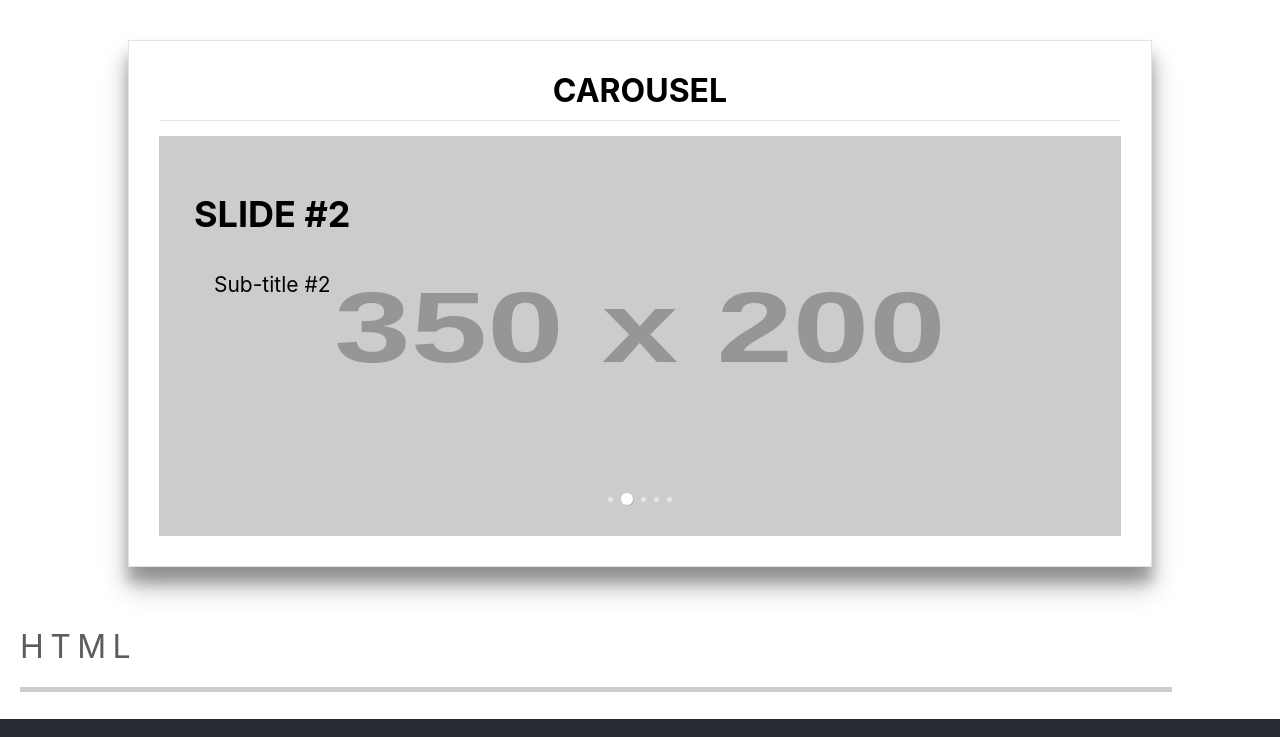
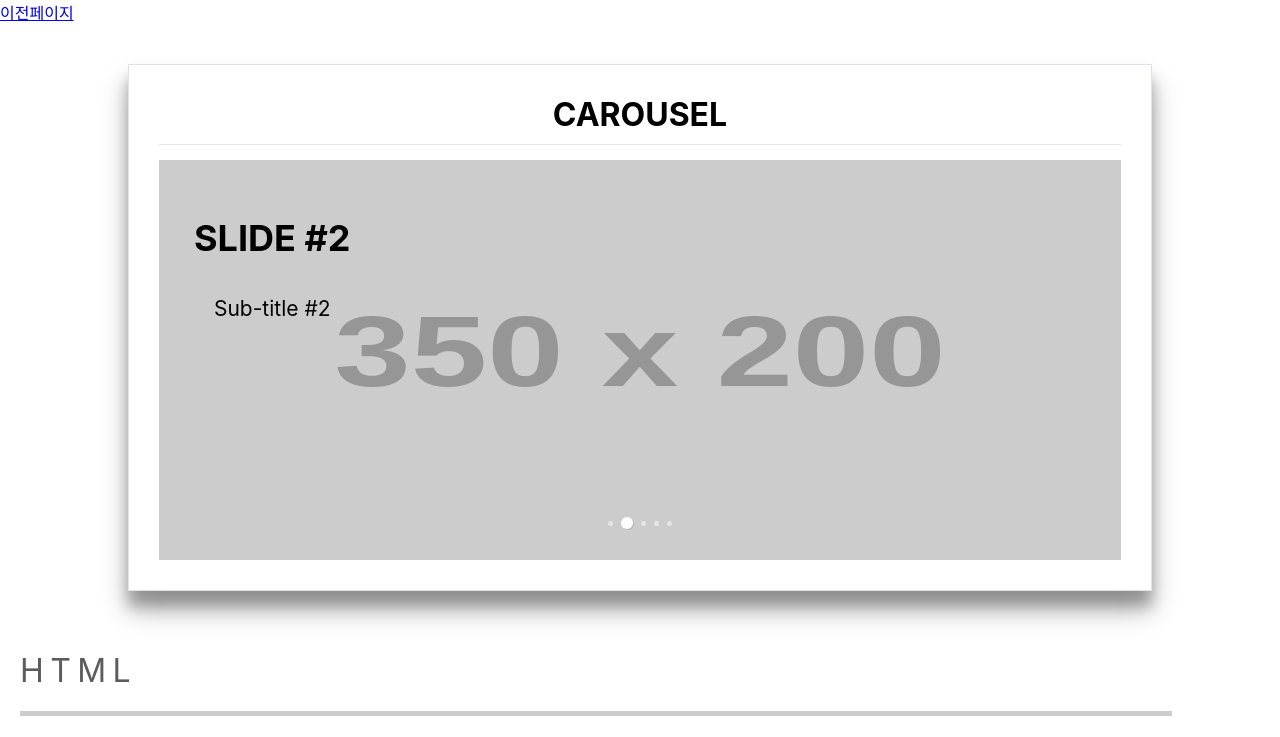
Before and after one commit to SaintSilver/components, a plain HTML site: page view/carousel.html in a window 1280 px wide. Shown: the top 737 px of the page. Drawn offline with Linux system fonts and the light colour scheme; placeholder pictures from the web are drawn by us.

Commit message:
이전 링크 추가

```diff
--- a/view/carousel.html
+++ b/view/carousel.html
@@ -12,6 +12,7 @@
 </head>
 
 <body>
+    <a href="../index.html">이전페이지</a>
     <div class="container">
         <h1>CAROUSEL</h1>
 
```
Also changed, not shown: view/modal.html (+1 -0 lines).
